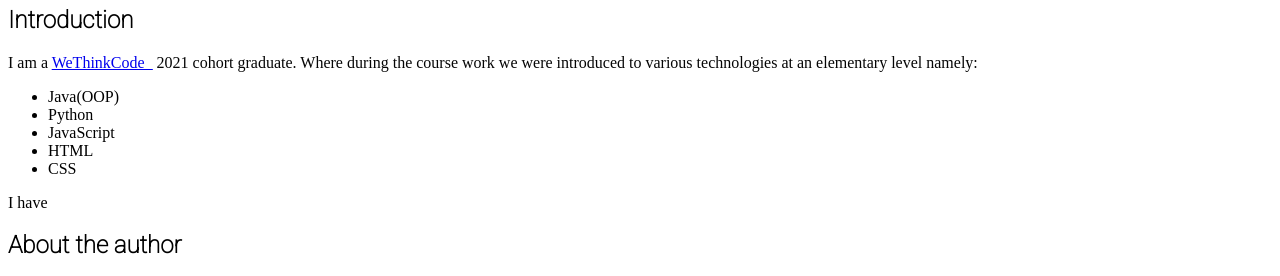
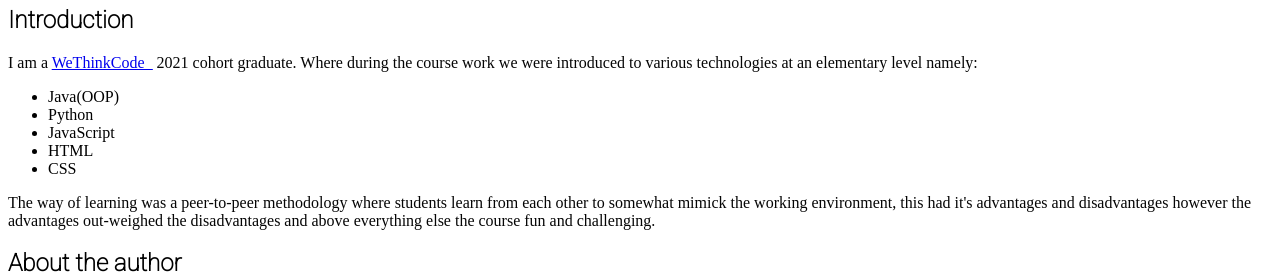
Before and after one commit to Drexler-N/Web, a plain HTML site: page index.html in a window 1280 px wide. Shown: the part 312-588 px from the top of the page. Drawn offline with Linux system fonts and the light colour scheme.

Commit message:
Update index.html

```diff
--- a/index.html
+++ b/index.html
@@ -42,8 +42,11 @@
                             CSS
                         </li>
                     </ul>
+            </p>
 
-                I have
+            <p>
+                The way of learning was a peer-to-peer methodology where students learn from each other to somewhat mimick the working environment, this had it's advantages and
+                disadvantages however the advantages out-weighed the disadvantages and above everything else the course fun and challenging.
 
             </p>
             <aside>
```
